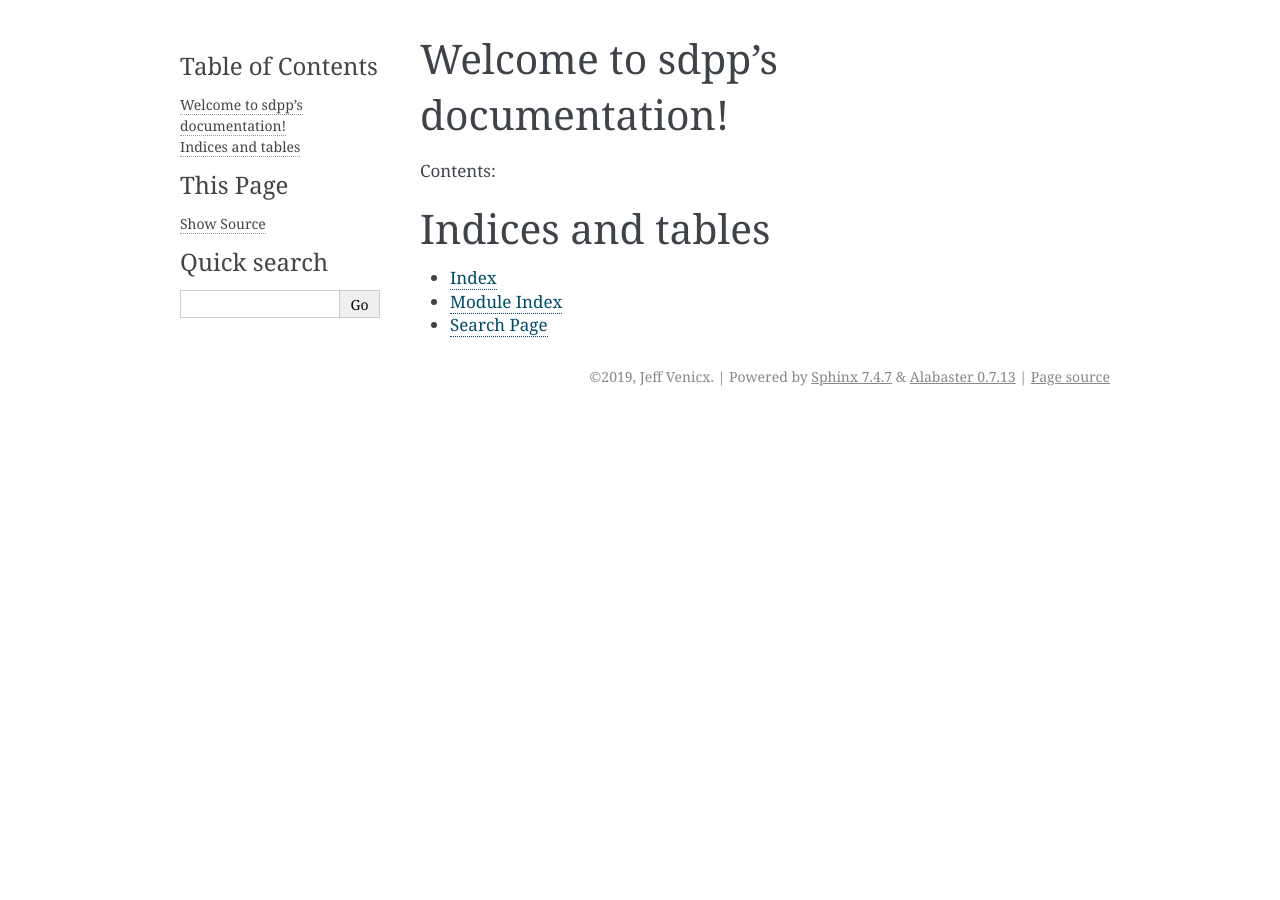
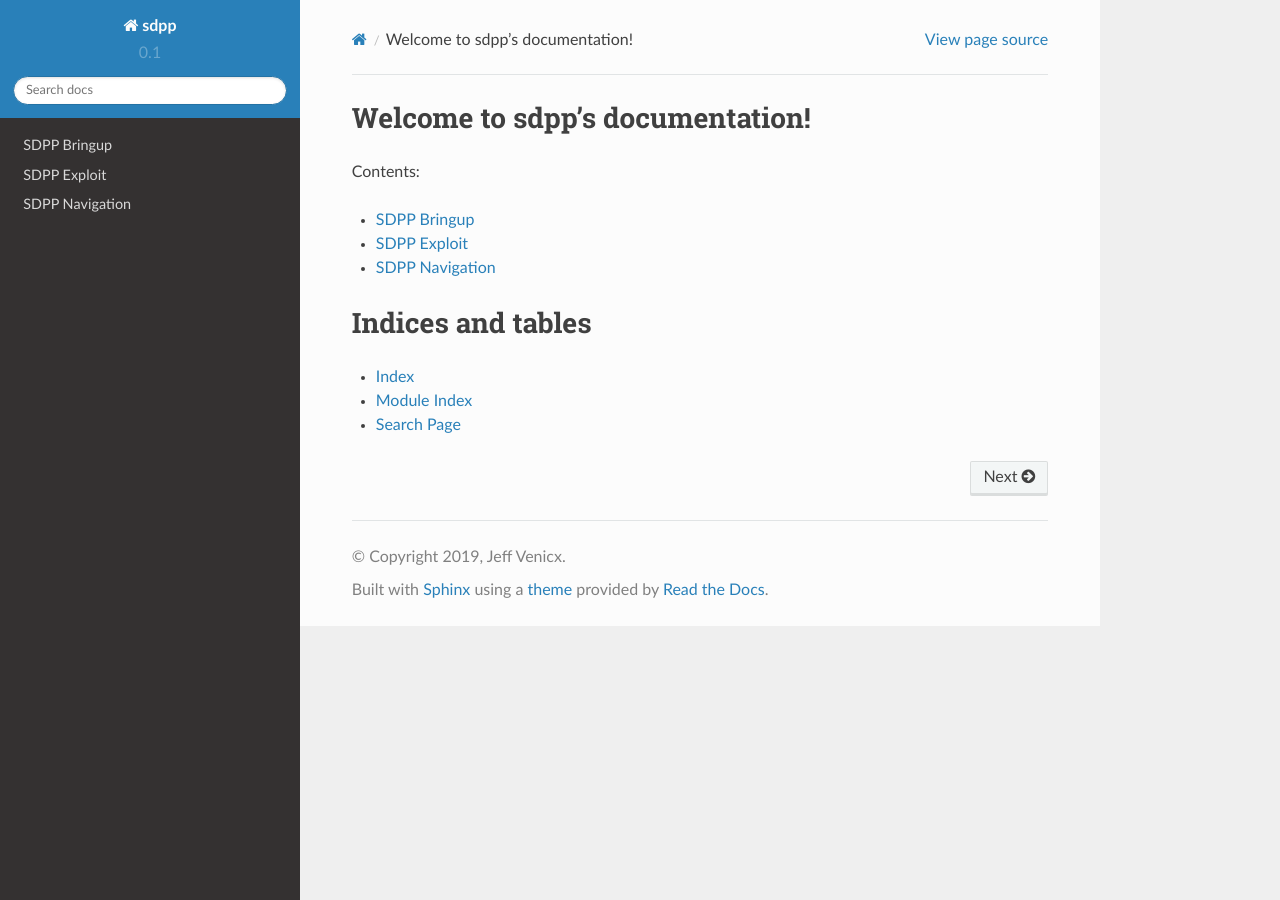
Before and after one commit to cairo-robotics/sdpp_sim, a Sphinx documentation site: the page built from docs/source/index.rst, in a window 1280 px wide. Built offline with Sphinx 7.4.7 and the Read the Docs theme 2.0.0, drawn with Linux system fonts in a browser that asks for light colours.

Commit message:
read the docs init

```diff
--- /dev/null
+++ b/docs/source/bringup.rst
@@ -0,0 +1,2 @@
+SDPP Bringup
+============
--- a/docs/source/conf.py
+++ b/docs/source/conf.py
@@ -112,7 +112,7 @@ todo_include_todos = False
 
 # The theme to use for HTML and HTML Help pages.  See the documentation for
 # a list of builtin themes.
-html_theme = 'alabaster'
+html_theme = 'sphinx_rtd_theme'
 
 # Theme options are theme-specific and customize the look and feel of a theme
 # further.  For a list of options available for each theme, see the
--- /dev/null
+++ b/docs/source/exploit.rst
@@ -0,0 +1,2 @@
+SDPP Exploit
+=============
--- a/docs/source/index.rst
+++ b/docs/source/index.rst
@@ -11,6 +11,11 @@ Contents:
 .. toctree::
    :maxdepth: 2
 
+   bringup
+   exploit
+   navigation
+
+
 
 
 Indices and tables
--- /dev/null
+++ b/docs/source/navigation.rst
@@ -0,0 +1,2 @@
+SDPP Navigation
+================
```
